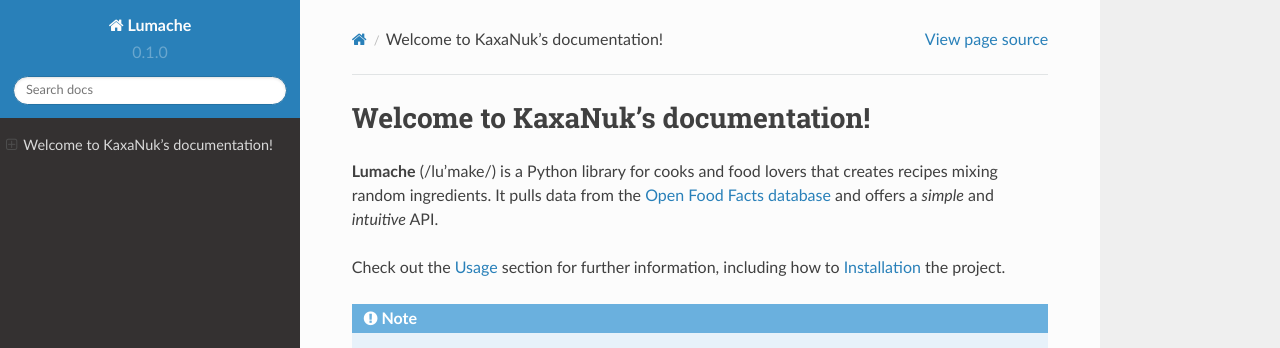
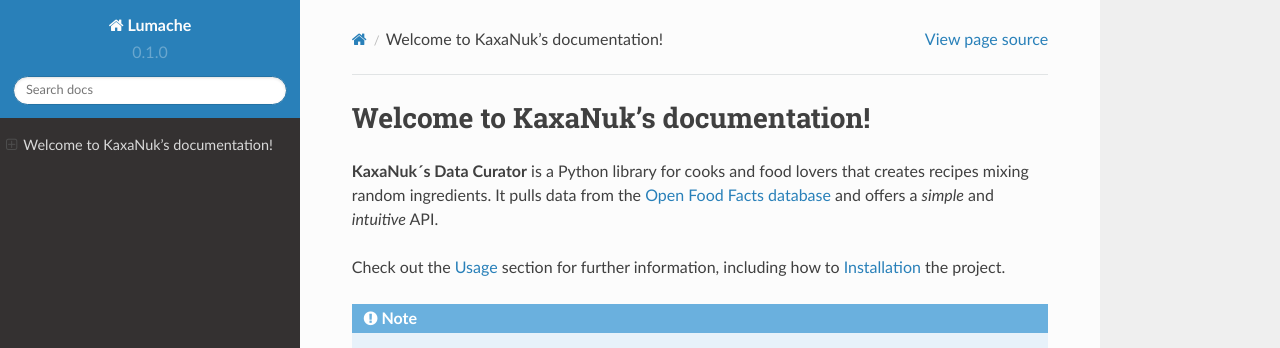
Before and after one commit to Ruben-KaxaNuk/DC-Doc-Test, a Sphinx documentation site: the page built from docs/source/index.rst, in a window 1280 px wide. Shown: the top 348 px of the page. Built offline with Sphinx 7.4.7 and the Read the Docs theme 2.0.0, drawn with Linux system fonts in a browser that asks for light colours; pages that are not in the unit, such as notebooks, are missing from menus.

Commit message:
Update index.rst

```diff
--- a/docs/source/index.rst
+++ b/docs/source/index.rst
@@ -1,7 +1,7 @@
 Welcome to KaxaNuk's documentation!
 ===================================
 
-**Lumache** (/lu'make/) is a Python library for cooks and food lovers
+**KaxaNuk´s Data Curator**  is a Python library for cooks and food lovers
 that creates recipes mixing random ingredients.
 It pulls data from the `Open Food Facts database <https://world.openfoodfacts.org/>`_
 and offers a *simple* and *intuitive* API.
```
